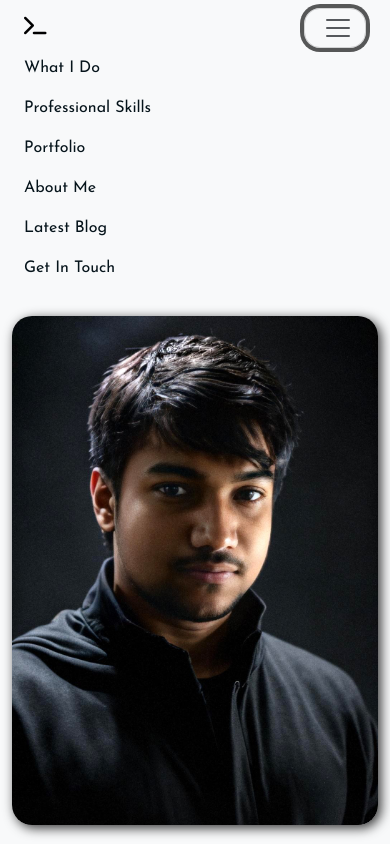
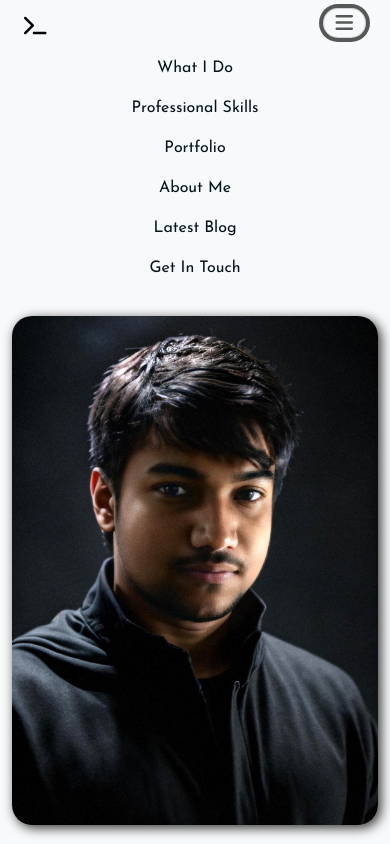
Before and after one commit to alokkumar777/my-portfolio, a plain HTML site: page index.html in a window 390 px wide. Both pictures are taken after a click on the button "Toggle navigation". Shown: the top 844 px of the page. Drawn offline with nearby package versions, Linux system fonts and the light colour scheme.

Commit message:
Menu bar modified

```diff
--- a/css/style.css
+++ b/css/style.css
@@ -279,3 +279,11 @@ body {
     grid-template-columns: 1fr;
   }
 }
+
+@media (max-width: 576px) {
+  .nav-item {
+    margin-right: 0;
+    text-align: center;
+  }
+
+}
--- a/index.html
+++ b/index.html
@@ -64,7 +64,7 @@
           </a>
           <!-- Toggler/collapsible button for mobile view -->
           <button
-            class="navbar-toggler"
+            class="fa-solid fa-bars navbar-toggler"
             type="button"
             data-bs-toggle="collapse"
             data-bs-target="#navbarNav"
@@ -72,7 +72,7 @@
             aria-expanded="false"
             aria-label="Toggle navigation"
           >
-            <span class="navbar-toggler-icon"></span>
+            <!-- <span class="navbar-toggler-icon"></span> -->
           </button>
           <!-- Collapsible part of the navbar -->
           <div class="collapse navbar-collapse" id="navbarNav">
```
